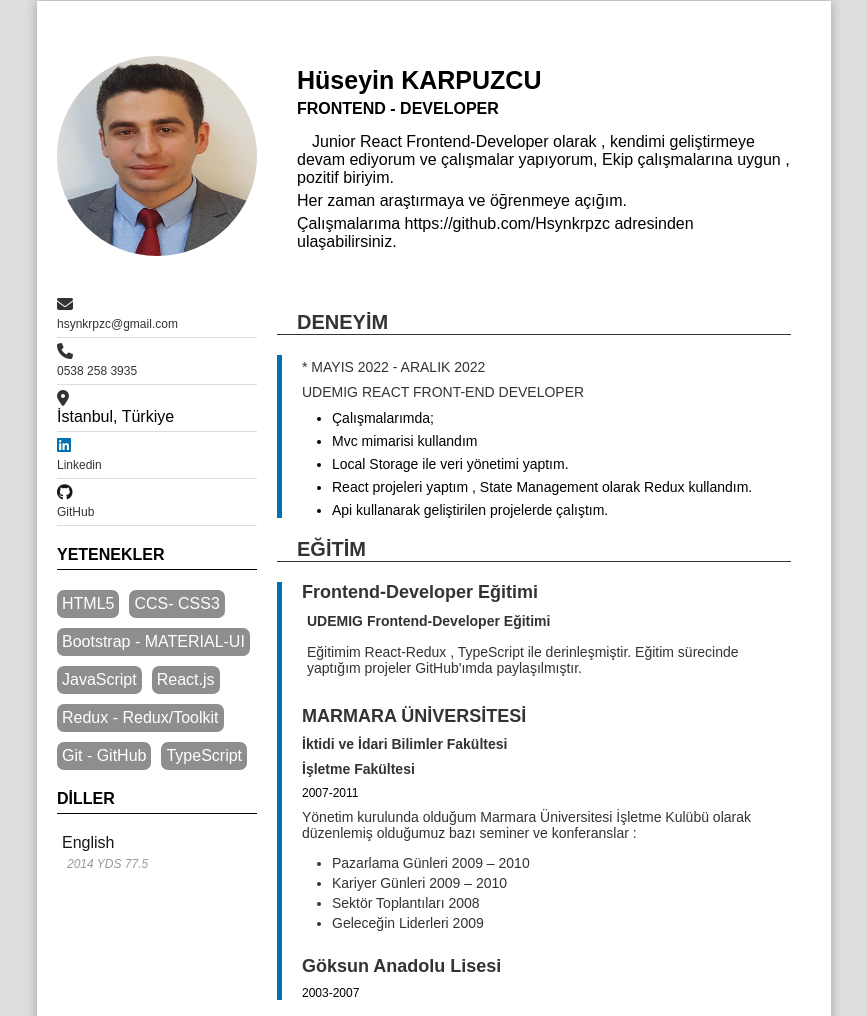
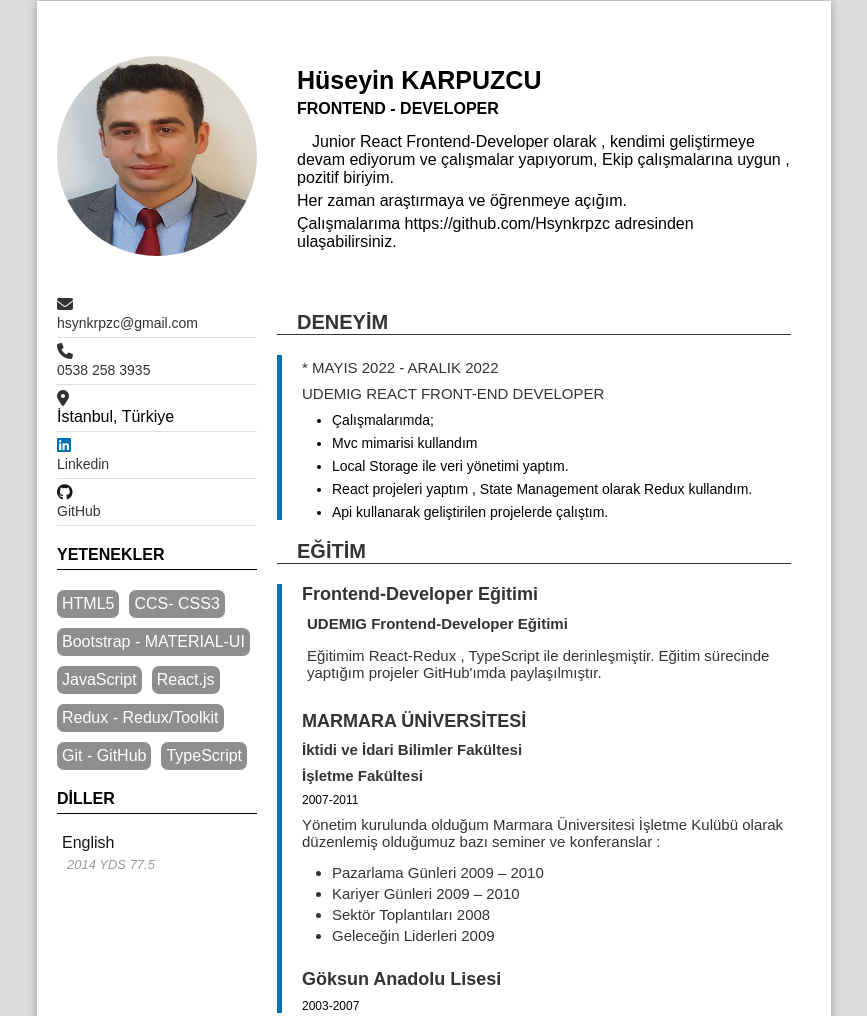
Before and after one commit to Hsynkrpzc/MY-CV, a plain HTML site: page index.html in a window 1280 px wide. Shown: the part 94-1110 px from the top of the page, without its empty margins (206-1073 px from the left). Drawn offline with Linux system fonts and the light colour scheme.

Commit message:
update 2

```diff
--- a/style.css
+++ b/style.css
@@ -135,7 +135,7 @@ a {
   color: #333;
 }
 .contactContainer a {
-  font-size: 12px;
+  font-size: 14px;
   color: #333;
 }
 #linkedin {
@@ -171,7 +171,7 @@ a {
   padding-left: 5px;
 }
 .languagesDetail {
-  font-size: 12px;
+  font-size: 13px;
   color: #999;
   font-style: italic;
   padding-left: 5px;
@@ -204,7 +204,7 @@ a {
   color: var(--contentTitle);
 }
 .componentItemSubTitle {
-  font-size: 14px;
+  font-size: 15px;
   color: var(--contentTitle);
   margin-top: 4px;
 }
@@ -214,7 +214,7 @@ a {
   margin-top: 4px;
 }
 .componentItemDescription {
-  font-size: 14px;
+  font-size: 15px;
   color: var(--contentTitle);
   margin-top: 4px;
 }
```
